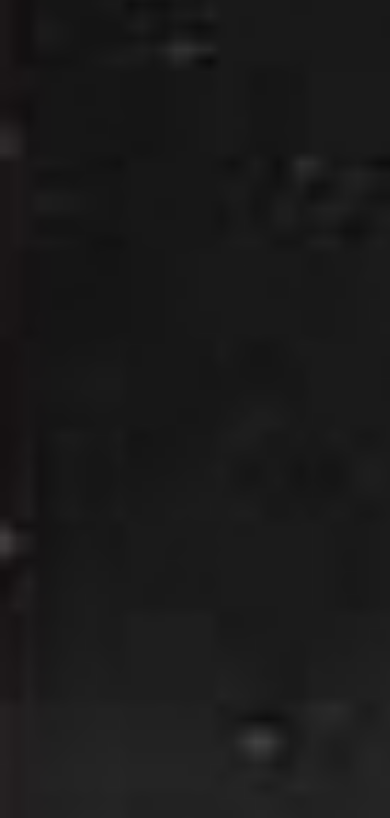
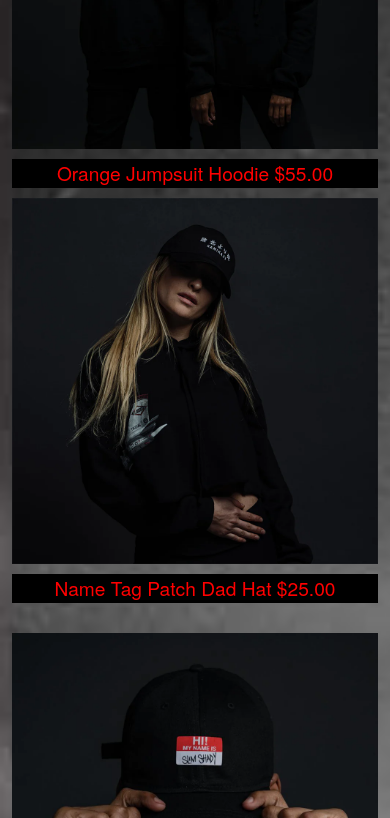
Before and after one commit to adriano-b-volpato/HTML-CSS-Proyecto-Final-Buttigliero-Volpato, a plain HTML site: page pages/merchandise.html in a window 390 px wide. Shown: the part 1182-2000 px from the top of the page. Drawn offline with nearby package versions, Linux system fonts and the light colour scheme; a web font is replaced by a local one.

Commit message:
Modified the media queries for the Merchandise section so they are responsive with the new design

```diff
--- a/css/partials/_media_queries.scss
+++ b/css/partials/_media_queries.scss
@@ -34,40 +34,32 @@
   }
 }
 
-@media (max-width: 1220px) {
-  /*Responsive para la sección de sweatshirts en merchandise */
-  .sweatshirts {
-    display: grid;
-    grid-template-columns: 1fr;
-    grid-template-rows: 5fr 1fr 5fr 1fr;
-    justify-content: center;
-    grid-auto-flow: column;
-    grid-template-areas:
-      "sweatshirt1"
-      "sweatshirt1_text"
-      "sweatshirt2"
-      "sweatshirt2_text";
-  }
+
+@media (max-width:1280px) { /* 3 media queries for the 3 sections of Merchandise so they are responsive */
+
+    .sweatshirts {
+      grid-template-columns: 1fr;
+    }
 }
 
-@media (max-width: 1220px) {
-  /*Responsive para la sección de hats en merchandise */
+@media (max-width:1280px) {
+
   .hats {
-    display: grid;
     grid-template-columns: 1fr;
-    grid-template-rows: 5fr 1fr 5fr 1fr;
-    justify-content: center;
-    grid-auto-flow: column;
-    grid-template-areas:
-      "hat1"
-      "hat1_text"
-      "hat2"
-      "hat2_text";
   }
 }
 
 
-@media (max-width: 768px) { /*Para evitar que las fotos en Collaboraters se corten en los bordes */
+@media (max-width:1280px) {
+
+  .collectibles {
+    grid-template-columns: 1fr;
+  }
+}
+
+
+
+@media (max-width: 768px) { /*Para evitar que las fotos en Collaborators se corten en los bordes */
 
   .collaborators {
     img {
```
Also changed, not shown: css/estilo.css, 1 other file.
